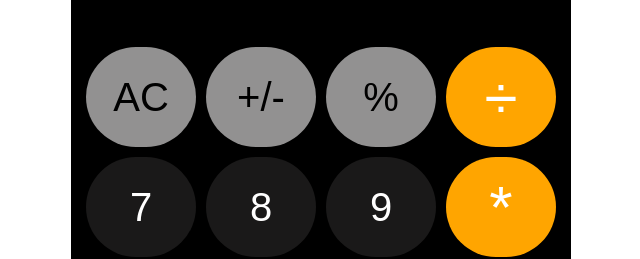
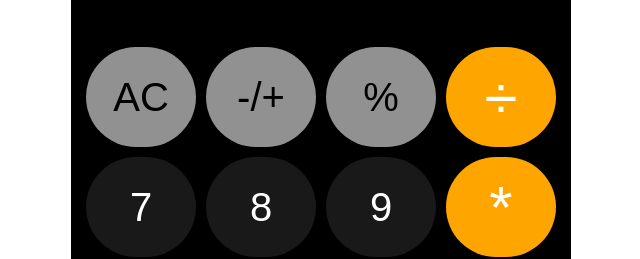
Before and after one commit to ZODIACKILLER123/Iphone_Calculator, a plain HTML site: page index.html in a window 1280 px wide. Shown: the part 173-432 px from the top of the page, 319-959 px from the left. Drawn offline with Linux system fonts and the light colour scheme.

Commit message:
new changes at html and create js

```diff
--- a/index.html
+++ b/index.html
@@ -10,33 +10,34 @@
     <div class="calculator">
         <section>
             <header>
-                <input type="text">
+                <input type="text" name="ans" value="" autocomplete="off" readonly class="input1">
             </header>
         </section>
 
         <section >
-            <div class="botones">
-                <button class="plusorminos">+/-</button>
-                <button class="porce">%</button>
-                <button class="comma">,</button>
-                <button class="multi">*</button>
-                <button class="div">÷</button>
-                <button class="minos">-</button>
-                <button class="plus">+</button>
-                <button class="iquals">=</button>
-                <button class="deletall">AC</button>
-                <button class="nine">9</button>
-                <button class="eight">8</button>
-                <button class="seven">7</button>
-                <button class="six">6</button>
-                <button class="five">5</button>
-                <button class="four">4</button>
-                <button class="three">3</button>
-                <button class="two">2</button>
-                <button class="one">1</button>
-                <button class="zero">0</button>
+            <div class="botones" name="calculadora">
+                <input type= "button" value="-/+" class="plusorminos" onclick="numInput('*(-1)')"></input>
+                <input type= "button" value="%" class="porce" onclick="numInput('%')"></input>
+                <input type= "button" value="," class="comma" onclick="numInput(',')"></input>
+                <input type= "button" value="*" class="multi" onclick="numInput('*')"></input>
+                <input type= "button" value="÷" class="div" onclick="numInput('/')"></input>
+                <input type= "button" value="-" class="minos" onclick="numInput('-')"></input>
+                <input type= "button" value="+" class="plus" onclick="numInput('+')"></input>
+                <input type= "button" value="=" class="iquals" onclick="calcular()"></input>
+                <input type= "button" value="AC" class="deletall" onclick="reset()"></input>
+                <input type= "button" value="9" class="nine" onclick="numInput('9')"></input>
+                <input type= "button" value="8" class="eight" onclick="numInput('8')"></input>
+                <input type= "button" value="7" class="seven" onclick="numInput('7')"></input>
+                <input type= "button" value="6" class="six" onclick="numInput('6')"></input>
+                <input type= "button" value="5" class="five" onclick="numInput('5')"></input>
+                <input type= "button" value="4" class="four" onclick="numInput('4')"></input>
+                <input type= "button" value="3" class="three" onclick="numInput('3')"></input>
+                <input type= "button" value="2" class="two" onclick="numInput('2')"></input>
+                <input type= "button" value="1" class="one" onclick="numInput('1')"></input>
+                <input type= "button" value="0" class="zero" onclick="numInput('0')"></input>
             </div>
         </section>
     </div>
+    <script src="/project1/scripts.js"></script>
 </body>
 </html>
--- a/styles.css
+++ b/styles.css
@@ -165,15 +165,16 @@
 
 /* parte del input*/
 
-input{
+.input1{
     text-align: right;
     caret-color: white;
     color: white;
     font-size: 100px;
     border: 0;
     background-color: black;
-    width: 99%;
+    width: 96%;
     height: 100px;
     margin-top: 50px;
+    margin-left: 10px;
     margin-bottom: 50px;
 }
```
Also changed, not shown: scripts.js (added, +14 -0 lines).
